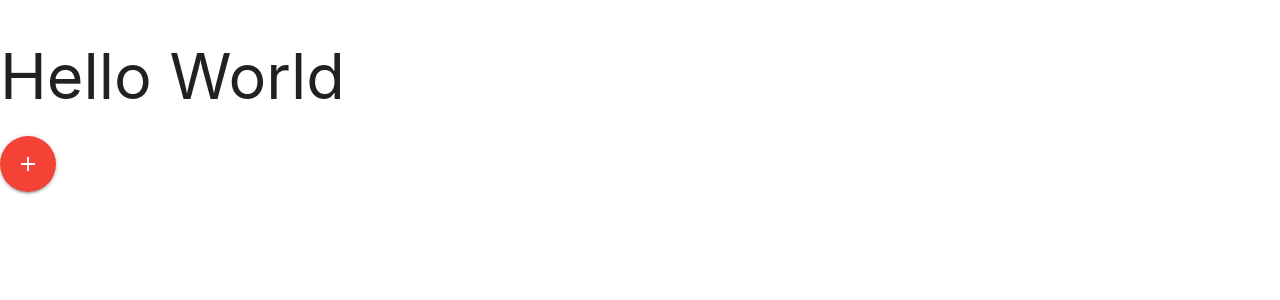
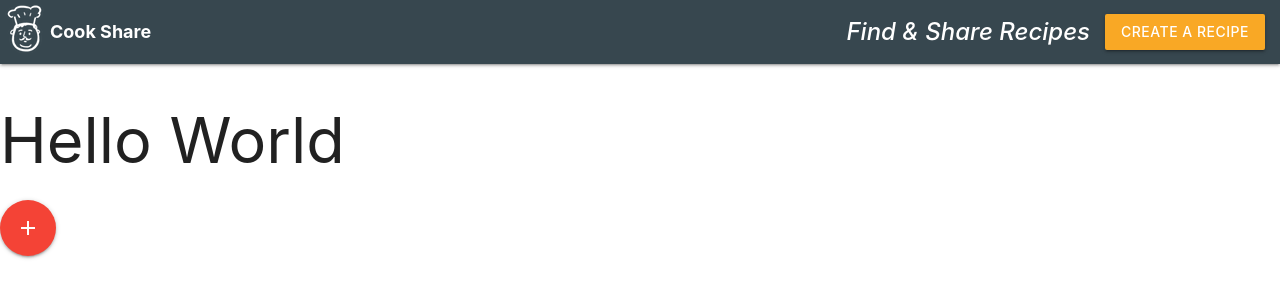
Before and after one commit to wickyakloe/Online-Cookbook, a Python web app: template templates/index.html in a window 1280 px wide. Shown: the top 300 px of the page. Run offline with Jinja, Linux system fonts and the light colour scheme; the template is opened without the code that fills it, so the values that code supplies are empty; some libraries are stand-ins or nearby versions.

Commit message:
Create navbar

```diff
--- /dev/null
+++ b/static/css/style.css
@@ -0,0 +1,13 @@
+/* Navbar items */
+.logoNav{
+    padding-top: 5px;
+    padding-left:
+    -webkit-filter: brightness(0) invert(1);
+    filter: brightness(0) invert(1);
+}
+
+.brandName{
+    margin-left: 50px;
+    font-size: 18px;
+    font-weight: bold;
+}
--- a/templates/base.html
+++ b/templates/base.html
@@ -5,18 +5,29 @@
     <link href="https://fonts.googleapis.com/icon?family=Material+Icons" rel="stylesheet">
     <!--Import materialize.css-->
     <link type="text/css" rel="stylesheet" href="{{ url_for('static', filename='css/materialize.min.css') }}"  media="screen,projection"/>
+    <link type="text/css" rel="stylesheet" href="{{ url_for('static', filename='css/style.css') }}"/>
 
     <!--Let browser know website is optimized for mobile-->
     <meta name="viewport" content="width=device-width, initial-scale=1.0"/>
   </head>
 
   <body>
-
+    <nav>
+      <div class="nav-wrapper blue-grey darken-3">
+      <a href="{{ url_for('index') }}" class="brand-logo left"><img src="{{ url_for('static', filename='media/0402-chef_48.png')}}" class="logoNav"></a>
+      <a href="{{ url_for('index') }}" class="brandName">Cook Share</a>
+        <ul id="nav-mobile" class="right">
+          <li class="hide-on-small-only"><span><strong><i>Find & Share Recipes</i></strong></span></li>
+          <li><a class="waves-effect waves-light btn yellow darken-3"><strong>CREATE A RECIPE</strong></a></li>
+        </ul>
+      </div>
+    </nav>
     {% block content %}
     {% endblock %}
 
     <!--JavaScript at end of body for optimized loading-->
-    <script type="text/javascript" src="{{ url_for('static', filename='js/jquery-3-4-1.min.js') }}"></script>
+    <script type="text/javascript" src="{{ url_for('static', filename='js/jquery-3.4.1.min.js') }}"></script>
     <script type="text/javascript" src="{{ url_for('static', filename='js/materialize.min.js') }}""></script>
+
   </body>
 </html>
```
Also changed, not shown: README.md, static/media/0402-chef_48.png (added).
